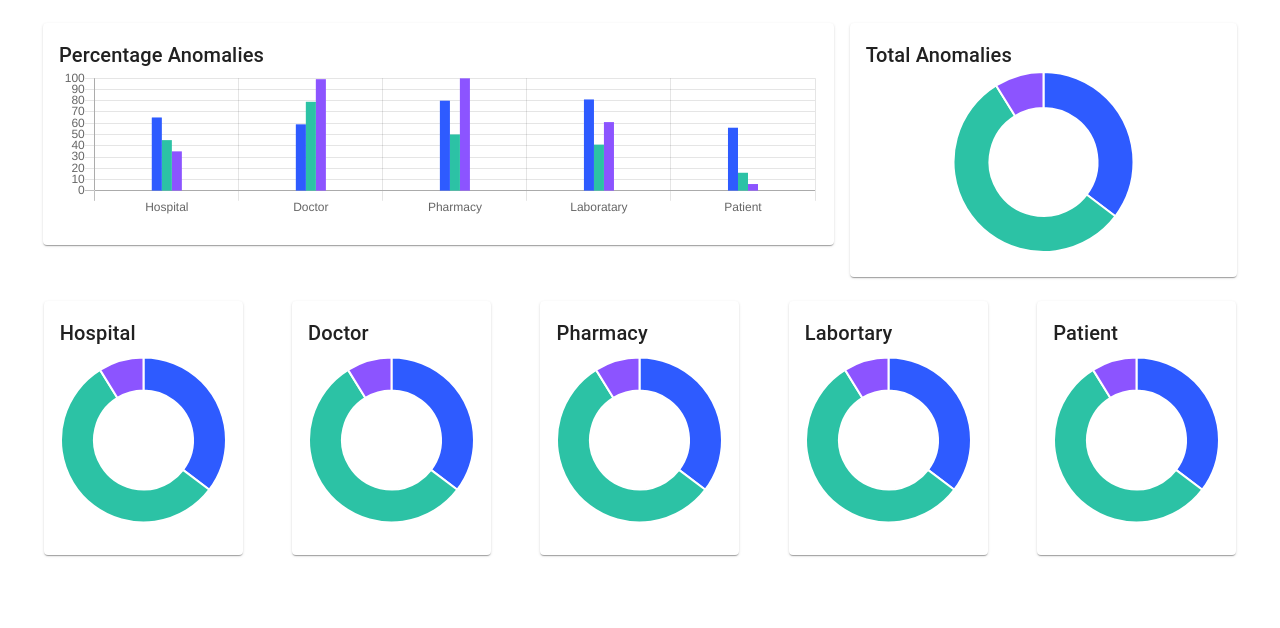
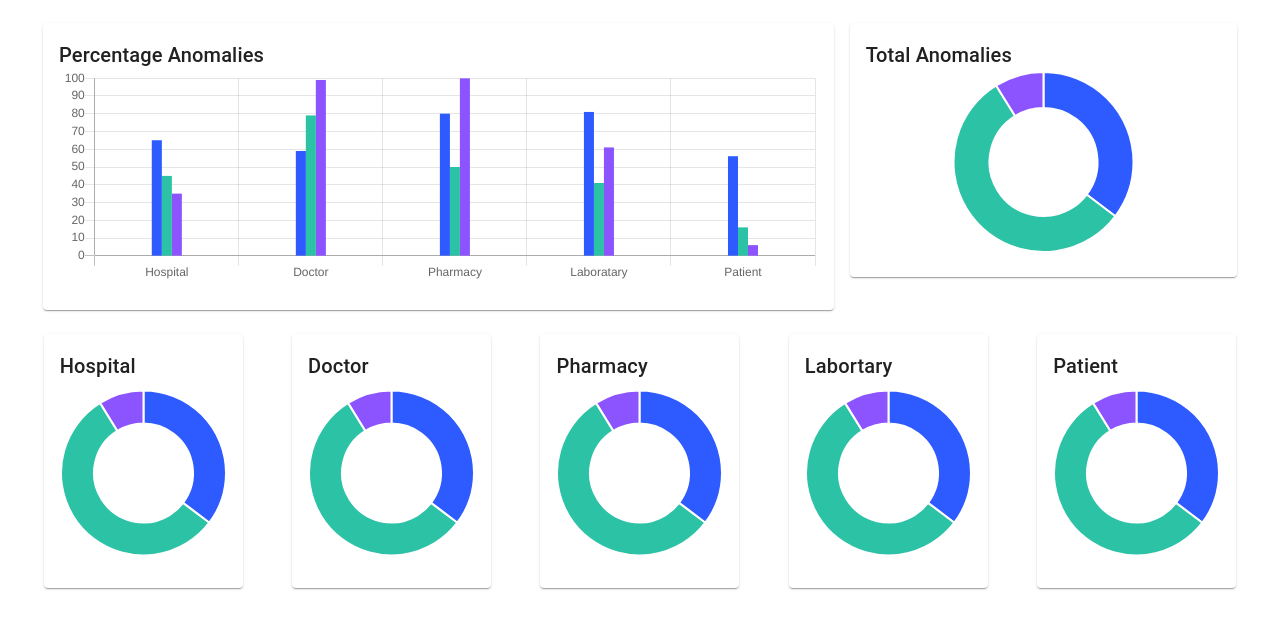
Before and after one commit to SikandarZameer/Anomaly-Dashboard, a React (Create React App) app: page / in a window 1280 px wide. Shown: the top 628 px of the page. Built offline with nearby package versions, Linux system fonts and the light colour scheme.

Commit message:
provider-anomaly-dashboard 2.0

```diff
--- a/src/Components/Charts/BarGrouped.jsx
+++ b/src/Components/Charts/BarGrouped.jsx
@@ -65,7 +65,7 @@ export default class BarGrouped extends Component {
   render() {
     return (
       <div>
-        <Bar data={data} options={options} />
+        <Bar data={data} options={options} height="215%" />
       </div>
     );
   }
--- a/src/Components/Screens/ProvidersAnomalyDashboard.jsx
+++ b/src/Components/Screens/ProvidersAnomalyDashboard.jsx
@@ -1,5 +1,5 @@
 import React, { Component } from "react";
-import { Grid, Typography, Card, CardContent } from "@material-ui/core";
+import { Grid } from "@material-ui/core";
 // import Select from "react-select";
 import BarGrouped from "../Charts/BarGrouped";
 import DChart from "../Charts/Doughnut";
@@ -15,14 +15,7 @@ export default class doctorsChart extends Component {
         <div style={{ marginLeft: "20px", marginRight: "20px" }}>
           <Grid container spacing={2}>
             <Grid item xs={8}>
-              <Card>
-                <CardContent>
-                  <Typography align="left" variant="h6">
-                    Percentage Anomalies
-                  </Typography>
-                  <BarGrouped />
-                </CardContent>
-              </Card>
+              <ChartCard title="Percentage Anomalies" chart={<BarGrouped />} />
             </Grid>
 
             <Grid item xs={4}>
```
